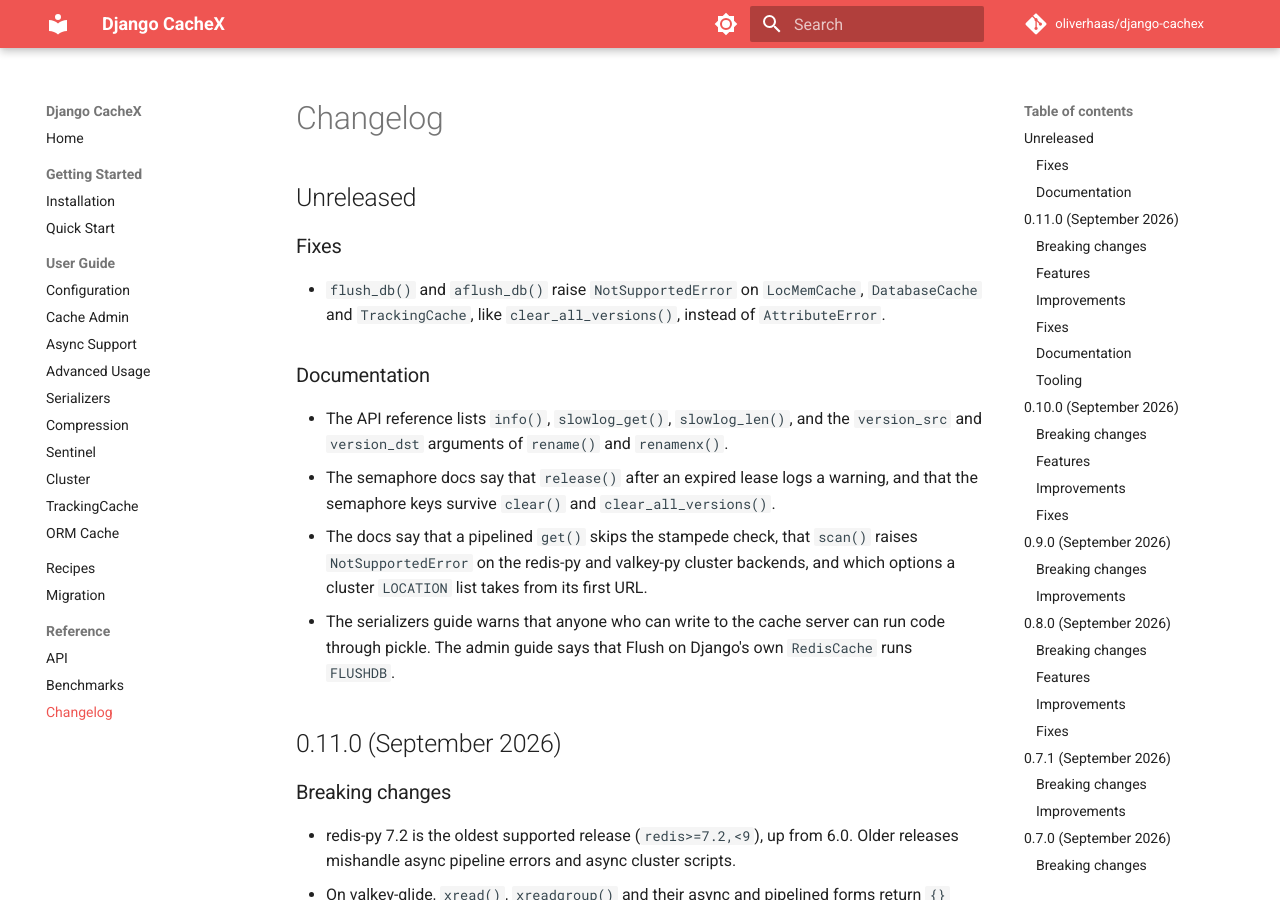
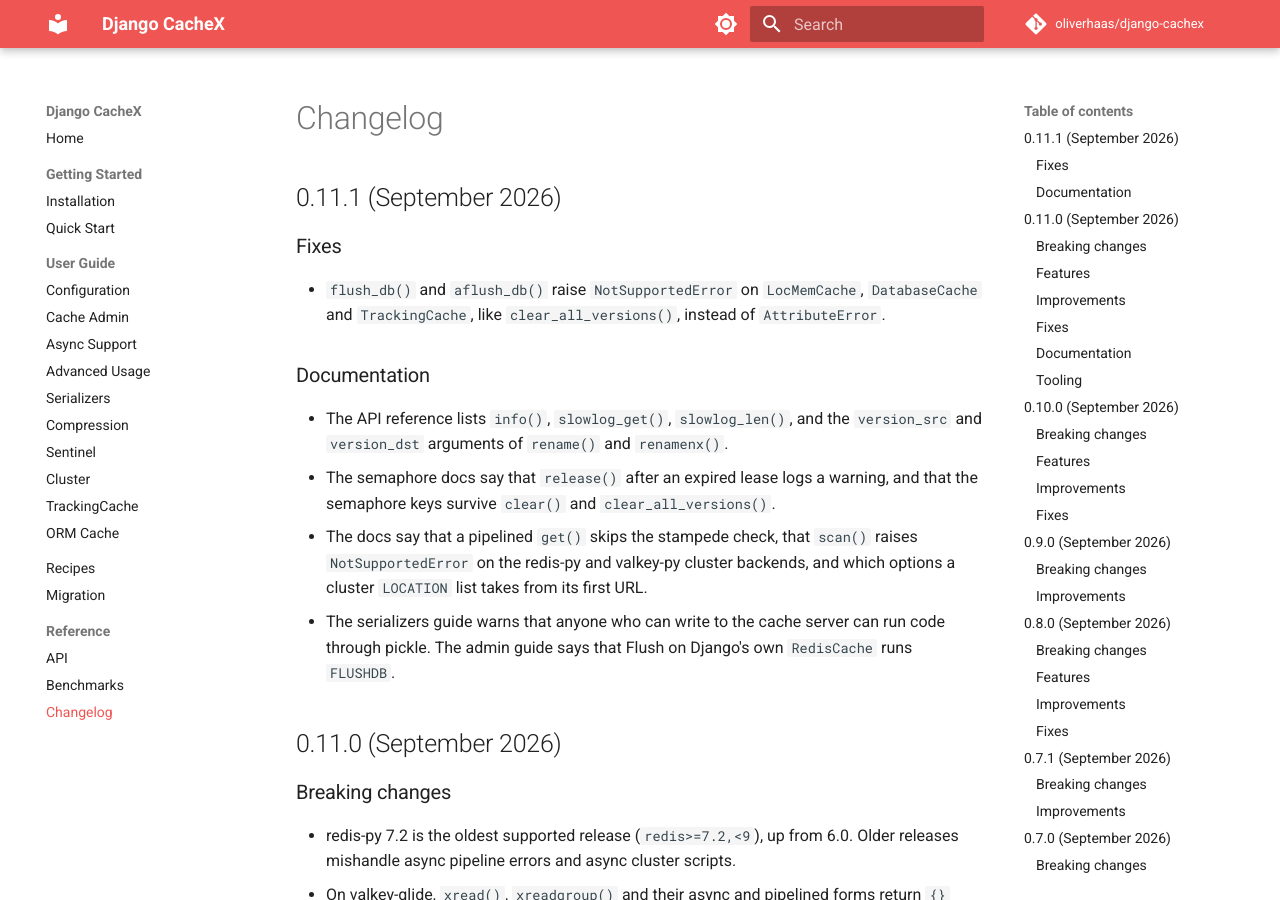
Before and after one commit to oliverhaas/django-cachex, an MkDocs documentation site: the page built from docs/reference/changelog.md, in a window 1280 px wide and 900 px high. Built offline with MkDocs 1.6.1 and Material for MkDocs 9.7.7, drawn with Linux system fonts in a browser that asks for light colours; comment, search, counter and statistics services are not loaded; the version menu is left out.

Commit message:
chore(release): bump version to 0.11.1

```diff
--- a/docs/reference/changelog.md
+++ b/docs/reference/changelog.md
@@ -1,6 +1,6 @@
 # Changelog
 
-## Unreleased
+## 0.11.1 (September 2026)
 
 ### Fixes
 
--- a/pyproject.toml
+++ b/pyproject.toml
@@ -1,6 +1,6 @@
 [project]
 name = "django-cachex"
-version = "0.11.0"
+version = "0.11.1"
 description = "Valkey and Redis cache backends for Django: standalone, Sentinel and Cluster topologies, sync and async APIs, and an ORM query cache"
 readme = "README.md"
 license = "MIT AND BSD-3-Clause"
```
Also changed, not shown: 1 other file.
